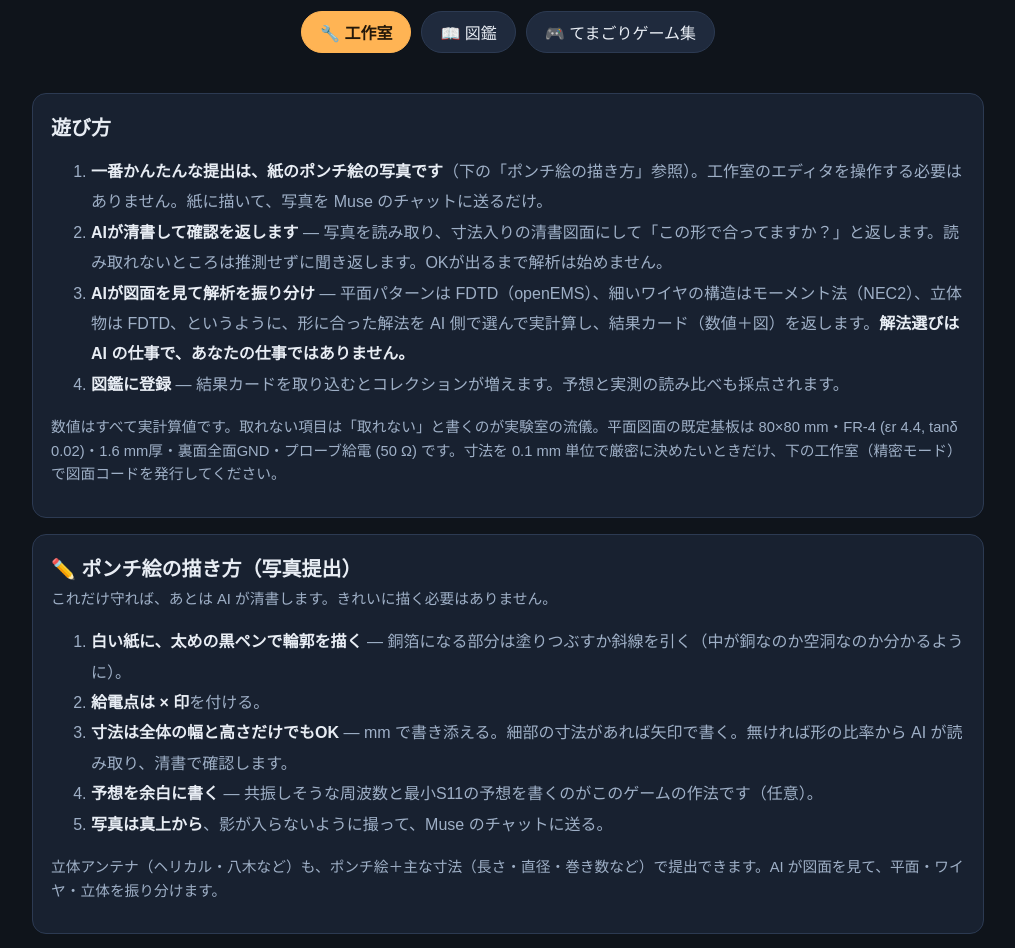
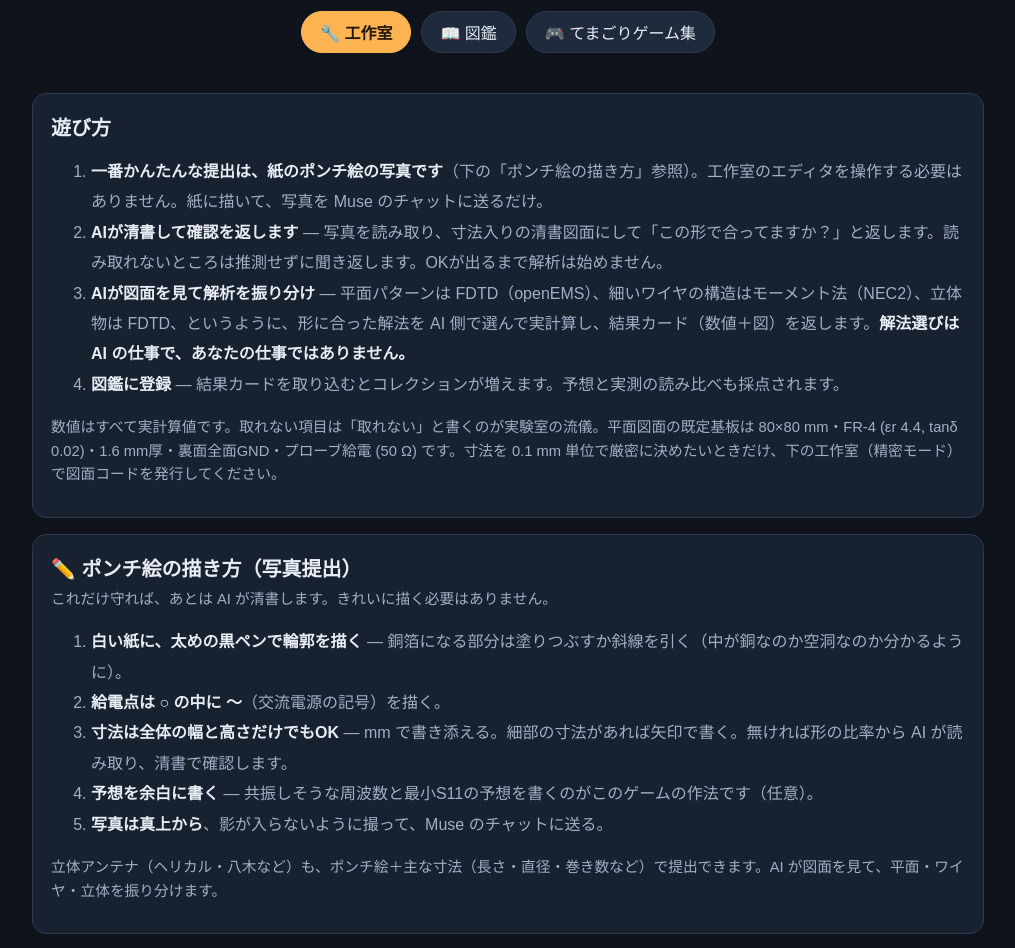
Before and after one commit to naway0141-source/antenna-lab, a plain HTML site: page index.html in a window 1280 px wide. Shown: the part 97-1045 px from the top of the page, without its empty margins (132-1147 px from the left). Drawn offline with Linux system fonts and the light colour scheme.

Commit message:
給電点の記号を○に〜へ訂正

```diff
--- a/index.html
+++ b/index.html
@@ -77,7 +77,7 @@
   <p class="desc">これだけ守れば、あとは AI が清書します。きれいに描く必要はありません。</p>
   <ol class="howto">
     <li><b>白い紙に、太めの黒ペンで輪郭を描く</b> ― 銅箔になる部分は塗りつぶすか斜線を引く（中が銅なのか空洞なのか分かるように）。</li>
-    <li><b>給電点は × 印</b>を付ける。</li>
+    <li><b>給電点は ○ の中に 〜</b>（交流電源の記号）を描く。</li>
     <li><b>寸法は全体の幅と高さだけでもOK</b> ― mm で書き添える。細部の寸法があれば矢印で書く。無ければ形の比率から AI が読み取り、清書で確認します。</li>
     <li><b>予想を余白に書く</b> ― 共振しそうな周波数と最小S11の予想を書くのがこのゲームの作法です（任意）。</li>
     <li><b>写真は真上から</b>、影が入らないように撮って、Muse のチャットに送る。</li>
```
